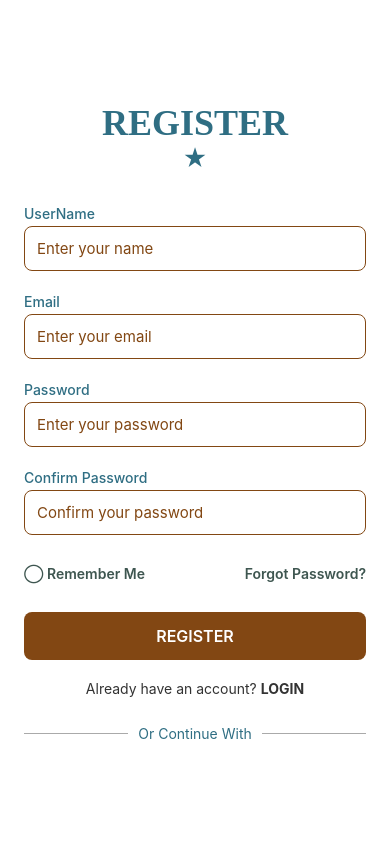
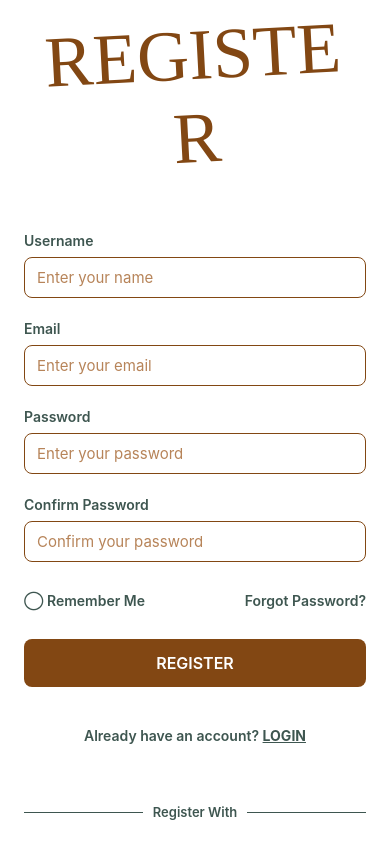
Before and after one commit to COS301-SE-2025/Snap-Vision, a React Native app in the folder snap-vision/: screen /Register in a window 390 px wide. Built offline with nearby package versions, Linux system fonts and the light colour scheme.

Commit message:
Registration formatting

```diff
--- a/snap-vision/src/components/atoms/AppInput.tsx
+++ b/snap-vision/src/components/atoms/AppInput.tsx
@@ -1,21 +1,22 @@
 import React from 'react';
 import { TextInput, StyleSheet, TextInputProps } from 'react-native';
 import { useTheme } from '../../theme/ThemeContext';
-import { getThemeColors } from '../../theme';
 
 export default function AppInput({ style, ...props }: TextInputProps & { style?: any }) {
   const { isDark } = useTheme();
-  const colors = getThemeColors(isDark);
 
   return (
     <TextInput
       {...props}
       style={[
         styles.input,
-        { borderColor: colors.primary, color: colors.text },
+        {
+          borderColor: isDark ? '#824713' : '#B78459',
+          color: isDark ? '#ffffff' : '#000000',
+        },
         style,
       ]}
-      placeholderTextColor={colors.primary}
+      placeholderTextColor={isDark ? '#824713' : '#B78459'}
     />
   );
 }
--- a/snap-vision/src/components/organisms/RegisterForm.tsx
+++ b/snap-vision/src/components/organisms/RegisterForm.tsx
@@ -1,119 +1,164 @@
-// src/components/organisms/RegisterForm.tsx
 import React, { useState } from 'react';
-import { View, Text, Alert, StyleSheet } from 'react-native';
+import { View, Text, StyleSheet } from 'react-native';
 import AppInput from '../atoms/AppInput';
 import AppButton from '../atoms/AppButton';
 import RememberMe from '../molecules/RememberMe';
-
 import auth from '@react-native-firebase/auth';
 import { useNavigation } from '@react-navigation/native';
 import type { NativeStackNavigationProp } from '@react-navigation/native-stack';
+import { useTheme } from '../../theme/ThemeContext';
+import { getThemeColors } from '../../theme';
 
 type RootStackParamList = {
   Login: undefined;
   Home: undefined;
   Tabs: undefined;
-  // Add other routes here if needed
 };
 
 export default function RegisterForm() {
   const navigation = useNavigation<NativeStackNavigationProp<RootStackParamList>>();
+  const { isDark } = useTheme();
+  const colors = getThemeColors(isDark);
+
   const [username, setUsername] = useState('');
   const [email, setEmail] = useState('');
   const [password, setPassword] = useState('');
   const [confirmPassword, setConfirmPassword] = useState('');
   const [rememberMe, setRememberMe] = useState(false);
+  const [errors, setErrors] = useState({
+    username: '', email: '', password: '', confirmPassword: ''
+  });
+  const [successMessage, setSuccessMessage] = useState('');
 
   const handleRegister = async () => {
-    if (!username.trim() || !email.trim() || !password || !confirmPassword) {
-      Alert.alert('Error', 'Please fill in all fields');
-      return;
+    const newErrors = { username: '', email: '', password: '', confirmPassword: '' };
+    let hasError = false;
+    setSuccessMessage('');
+
+    if (!username.trim()) {
+      newErrors.username = 'Username is required.';
+      hasError = true;
     }
 
-    const emailRegex = /^[^\s@]+@[^\s@]+\.[^\s@]+$/;
-    if (!emailRegex.test(email)) {
-      Alert.alert('Error', 'Please enter a valid email address');
-      return;
+    if (!email.trim()) {
+      newErrors.email = 'Email is required.';
+      hasError = true;
+    } else if (!/^[^\s@]+@[^\s@]+\.[^\s@]+$/.test(email)) {
+      newErrors.email = 'Invalid email format.';
+      hasError = true;
     }
 
     const passwordRegex = /^(?=.*[A-Z])(?=.*\d)(?=.*[^A-Za-z0-9]).{8,}$/;
     if (!passwordRegex.test(password)) {
-      Alert.alert(
-        'Error',
-        'Password must be at least 8 characters, include a capital letter, a number, and a special character'
-      );
-      return;
+      newErrors.password = 'Password must include a capital letter, number, special char, and be 8+ chars.';
+      hasError = true;
     }
 
     if (password !== confirmPassword) {
-      Alert.alert('Error', 'Passwords do not match');
+      newErrors.confirmPassword = 'Passwords do not match.';
+      hasError = true;
+    }
+
+    if (hasError) {
+      setErrors(newErrors);
       return;
     }
 
     try {
       await auth().createUserWithEmailAndPassword(email, password);
-      Alert.alert('Success', 'Account created!');
-      navigation.navigate('Tabs');
+      setSuccessMessage('Account created!');
+      setTimeout(() => {
+        navigation.navigate('Tabs');
+      }, 1000);
     } catch (error: any) {
-      console.error('Registration Error:', error);
       const errorMessages: { [key: string]: string } = {
         'auth/email-already-in-use': 'This email is already registered.',
-        'auth/invalid-email': 'The email address is not valid.',
-        'auth/weak-password': 'Password is too weak (must meet all criteria).',
+        'auth/invalid-email': 'Invalid email address.',
+        'auth/weak-password': 'Password is too weak.',
       };
-      const message =
-        errorMessages[error?.code] ??
-        error?.message ??
-        'Something went wrong. Please try again.';
-      Alert.alert('Registration Error', message);
+      setErrors({
+        ...newErrors,
+        email: errorMessages[error?.code] || 'Registration failed.',
+      });
     }
   };
 
   return (
     <View>
-      <Text style={styles.header}>REGISTER</Text>
-      <Text style={styles.star}>★</Text>
+      <Text style={[styles.header, {
+        fontFamily: 'PermanentMarkerRegular',
+        color: colors.primary,
+        transform: [{ rotate: '-3deg' }],
+      }]}>
+        REGISTER
+      </Text>
 
-      <Text style={styles.label}>UserName</Text>
-      <AppInput placeholder="Enter your name" value={username} onChangeText={setUsername} />
+      <Text style={[styles.label, { color: colors.secondary }]}>Username</Text>
+      <AppInput
+        placeholder="Enter your name"
+        value={username}
+        onChangeText={(text) => {
+          setUsername(text);
+          setErrors((prev) => ({ ...prev, username: '' }));
+        }}
+        style={[styles.input, { borderColor: colors.primary }]}
+      />
+      {errors.username ? <Text style={styles.error}>{errors.username}</Text> : null}
 
-      <Text style={styles.label}>Email</Text>
+      <Text style={[styles.label, { color: colors.secondary }]}>Email</Text>
       <AppInput
         placeholder="Enter your email"
         value={email}
-        onChangeText={setEmail}
+        onChangeText={(text) => {
+          setEmail(text);
+          setErrors((prev) => ({ ...prev, email: '' }));
+        }}
         keyboardType="email-address"
         autoCapitalize="none"
+        style={[styles.input, { borderColor: colors.primary }]}
       />
+      {errors.email ? <Text style={styles.error}>{errors.email}</Text> : null}
 
-      <Text style={styles.label}>Password</Text>
+      <Text style={[styles.label, { color: colors.secondary }]}>Password</Text>
       <AppInput
         placeholder="Enter your password"
         secureTextEntry
         value={password}
-        onChangeText={setPassword}
+        onChangeText={(text) => {
+          setPassword(text);
+          setErrors((prev) => ({ ...prev, password: '' }));
+        }}
+        style={[styles.input, { borderColor: colors.primary }]}
       />
+      {errors.password ? <Text style={styles.error}>{errors.password}</Text> : null}
 
-      <Text style={styles.label}>Confirm Password</Text>
+      <Text style={[styles.label, { color: colors.secondary }]}>Confirm Password</Text>
       <AppInput
         placeholder="Confirm your password"
         secureTextEntry
         value={confirmPassword}
-        onChangeText={setConfirmPassword}
+        onChangeText={(text) => {
+          setConfirmPassword(text);
+          setErrors((prev) => ({ ...prev, confirmPassword: '' }));
+        }}
+        style={[styles.input, { borderColor: colors.primary }]}
       />
+      {errors.confirmPassword ? <Text style={styles.error}>{errors.confirmPassword}</Text> : null}
 
       <RememberMe rememberMe={rememberMe} onToggle={() => setRememberMe(!rememberMe)} />
 
-      <AppButton title="REGISTER" onPress={handleRegister} testID="register-button"/>
+      <AppButton title="REGISTER" onPress={handleRegister} color={colors.primary} />
 
-      <Text style={styles.signUpText} onPress={() => navigation.navigate('Tabs')}>
-        Already have an account? <Text style={styles.bold}>LOGIN</Text>
+      {successMessage ? <Text style={styles.success}>{successMessage}</Text> : null}
+
+      <Text style={[styles.signUpText, { color: colors.secondary }]} onPress={() => navigation.navigate('Login')}>
+        Already have an account? <Text style={styles.signUpBold}>LOGIN</Text>
       </Text>
 
       <View style={styles.dividerRow}>
-        <View style={styles.line} />
-        <Text style={styles.orText}>Or Continue With</Text>
-        <View style={styles.line} />
+        <View style={[styles.line, { backgroundColor: colors.secondary }]} />
+        <Text style={[styles.orText, { color: colors.secondary }]}>Register With</Text>
+        <View style={[styles.line, { backgroundColor: colors.secondary }]} />
       </View>
     </View>
   );
@@ -121,45 +166,59 @@ export default function RegisterForm() {
 
 const styles = StyleSheet.create({
   header: {
-    fontSize: 36,
-    fontWeight: 'bold',
+    fontSize: 72,
     textAlign: 'center',
-    color: '#2f6e83',
-    fontFamily: 'cursive',
-  },
-  star: {
-    textAlign: 'center',
-    color: '#2f6e83',
-    fontSize: 24,
-    marginBottom: 20,
+    marginBottom: 40,
   },
   label: {
+    fontWeight: '600',
+    fontSize: 14,
     marginTop: 12,
+    marginBottom: 8,
+  },
+  input: {
+    borderWidth: 1,
+    borderRadius: 8,
+    paddingHorizontal: 12,
+    paddingVertical: 10,
+    fontSize: 15,
+  },
+  error: {
+    color: 'red',
+    fontSize: 13,
     marginBottom: 4,
-    color: '#2f6e83',
-    fontWeight: '500',
+    marginTop: -6,
+  },
+  success: {
+    color: 'green',
+    fontSize: 14,
+    textAlign: 'center',
+    marginVertical: 12,
   },
   signUpText: {
     textAlign: 'center',
-    color: '#333',
-    marginBottom: 20,
+    marginTop: 20,
+    marginBottom: 10,
+    fontSize: 14,
+    fontWeight: '600',
   },
-  bold: {
+  signUpBold: {
     fontWeight: 'bold',
+    textDecorationLine: 'underline',
   },
   dividerRow: {
     flexDirection: 'row',
     alignItems: 'center',
-    marginTop: 8,
+    marginTop: 50,
+    marginBottom: 10,
   },
   line: {
     flex: 1,
     height: 1,
-    backgroundColor: '#aaa',
   },
   orText: {
     marginHorizontal: 10,
-    color: '#2f6e83',
-    fontSize: 14,
+    fontSize: 13,
+    fontWeight: '600',
   },
 });
```
